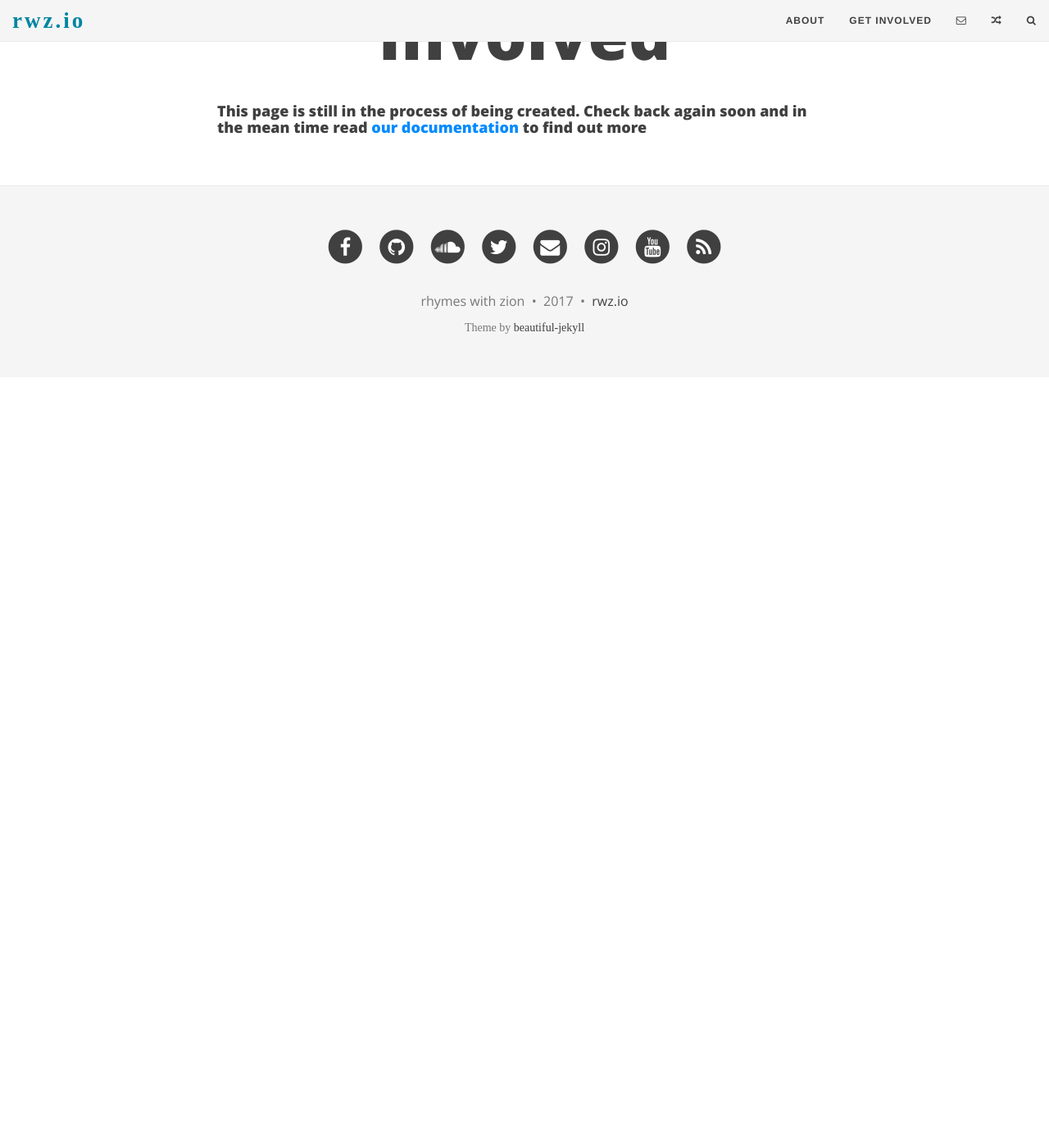
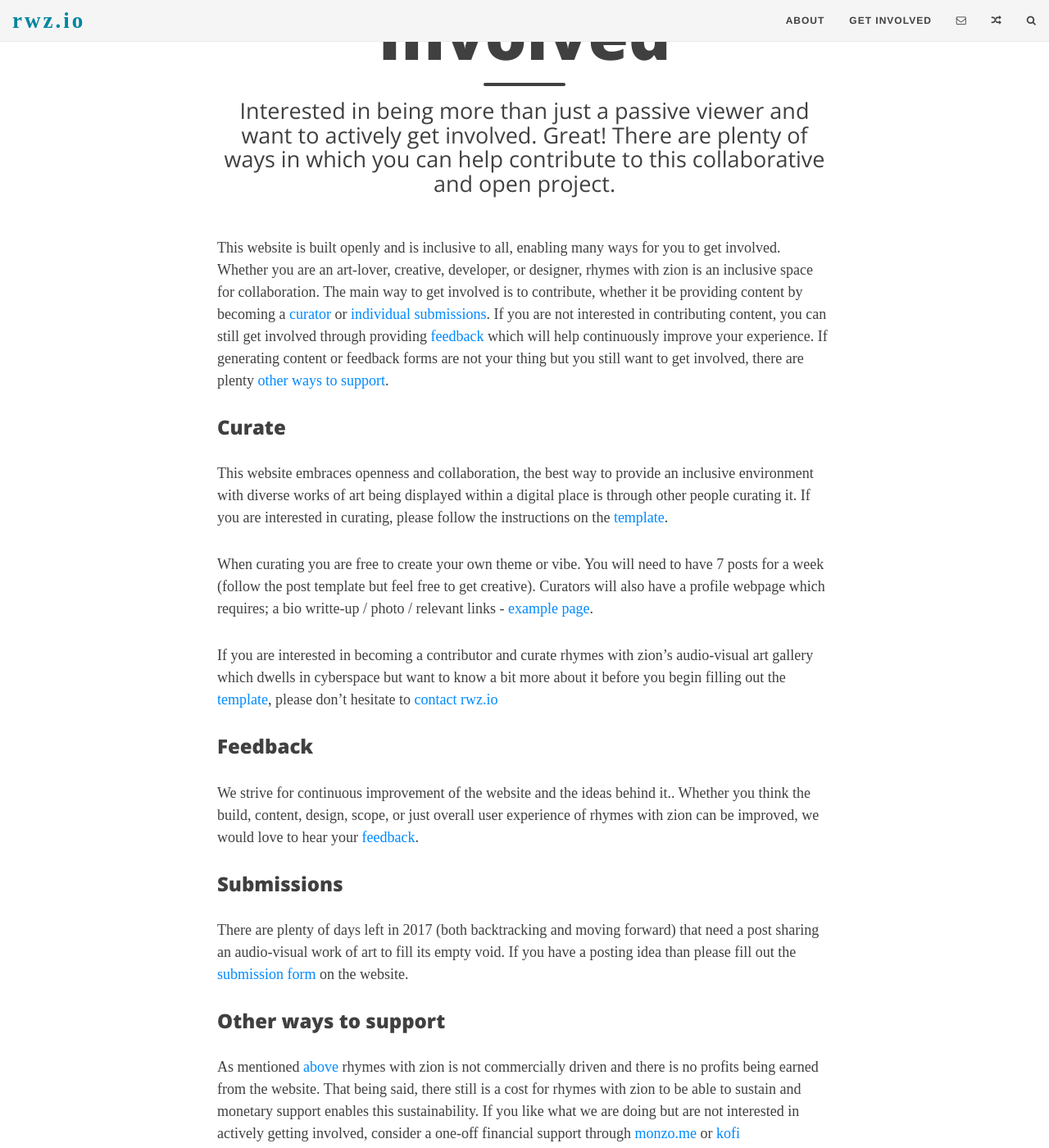
Before and after one commit to rhymeswithzion/rwz-test, a Jekyll site: the page built from get-involved.md, in a window 1280 px wide and 1400 px high, scrolled down 270 px. Shown: the whole window at 82% size. Built offline with Jekyll 4.4.1, drawn with Linux system fonts in a browser that asks for light colours; some web fonts are replaced; before the commit the page ends 900 px from its top, so only the background shows below that; some of the changed text lies outside the part shown.

Commit message:
Update get-involved.md

```diff
--- a/get-involved.md
+++ b/get-involved.md
@@ -1,8 +1,37 @@
 ---
 layout: page
 title: How to Get Involved
-subtitle:
+subtitle: Interested in being more than just a passive viewer and want to actively get involved. Great! There are plenty of ways in which you can help contribute to this collaborative and open project.
 ---
 
+This website is built openly and is inclusive to all, enabling many ways for you to get involved. Whether you are an art-lover, creative, developer, or designer, rhymes with zion is an inclusive space for collaboration. The main way to get involved is to contribute, whether it be providing content by becoming a [curator](#curate) or [individual submissions](#submissions). If you are not interested in contributing content, you can still get involved through providing [feedback](#feedback) which will help continuously improve your experience. If generating content or feedback forms are not your thing but you still want to get involved, there are plenty [other ways to support](#other-ways-to-support).
 
-#### This page is still in the process of being created. Check back again soon and in the mean time read [our documentation](https://github.com/rhymeswithzion/rhymeswithzion.github.io/blob/master/README.md) to find out more
+### Curate
+
+This website embraces openness and collaboration, the best way to provide an inclusive environment with diverse works of art being displayed within a digital place is through other people curating it. If you are interested in curating, please follow the instructions on the <a href="https://docs.google.com/document/d/1u7PoI3MD21fb0GxSsZyfxVKJhmEE8eP3cbyBOWyufss" target="_blank">template</a>.
+
+When curating you are free to create your own theme or vibe. You will need to have 7 posts for a week (follow the post template but feel free to get creative). Curators will also have a profile webpage which requires; a bio writte-up / photo / relevant links - [example page](http://www.rwz.io/curators/brian/).
+
+If you are interested in becoming a contributor and curate rhymes with zion's audio-visual art gallery which dwells in cyberspace but want to know a bit more about it before you begin filling out the <a href="https://docs.google.com/document/d/1u7PoI3MD21fb0GxSsZyfxVKJhmEE8eP3cbyBOWyufss" target="_blank">template</a>, please don't hesitate to [contact rwz.io](https://rwz.io/contact)
+
+### Feedback
+
+We strive for continuous improvement of the website and the ideas behind it.. Whether you think the build, content, design, scope, or just overall user experience of rhymes with zion can be improved, we would love to hear your <a href="http://rwz.io/feedback" target="_blank">feedback</a>.
+
+### Submissions
+
+There are plenty of days left in 2017 (both backtracking and moving forward) that need a post sharing an audio-visual work of art to fill its empty void. If you have a posting idea than please fill out the <a href="http://www.rwz.io/submissions" target="_blank">submission form</a> on the website.
+
+### Other ways to support
+
+As mentioned [above](#what-rhymes-with-zion-isnt) rhymes with zion is not commercially driven and there is no profits being earned from the website. That being said, there still is a cost for rhymes with zion to be able to sustain and monetary support enables this sustainability. If you like what we are doing but are not interested in actively getting involved, consider a one-off financial support through [monzo.me](http://bit.ly/2uNi1tj) or [kofi](http://ko-fi.com/rwzion)
+
+
+If you are not interested in contributing your time or money to the website but still enjoy it, there are plenty of other ways which you can support rhymes with zion:
+
+* Share it with others, tell people how awesome this website is (and if you don't think it is awesome <a href="https://rwz.io/feedback" target="_blank">tell us how we can improve</a>
+* <a href="https://github.com/rhymeswithzion/rhymeswithzion.github.io/blob/master/README.md#connect-across-the-web" target="_blank">Connect with us across the web</a> by following and engaging with rhymeswithzion on our various digital platforms we are a part of.
+* Support the artists you've experienced and enjoyed through rwz.io
+* Take care of yourself, use this website for therapeutic purposes and embrace the works of art which are presented for their intrinsic value. Take some time to reflect and improve your well-being. By improving yourself, you are improving the world and indirectly improving the site.
+
+#### Thank you for the support, rwz.io appreciates all the love and positive vibes
```
